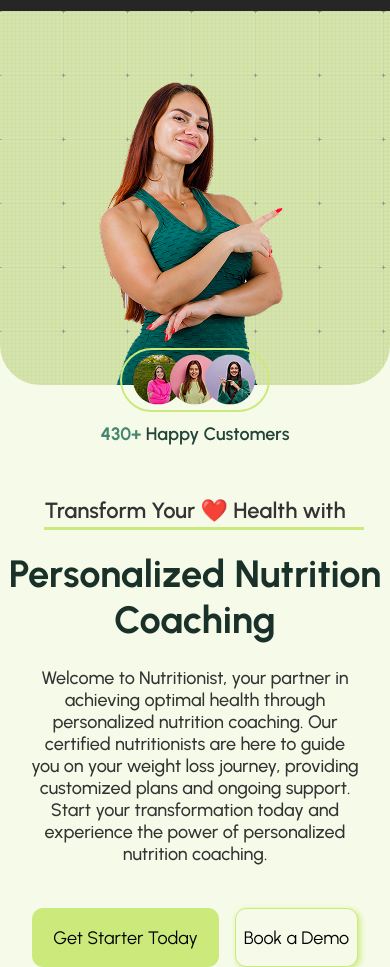
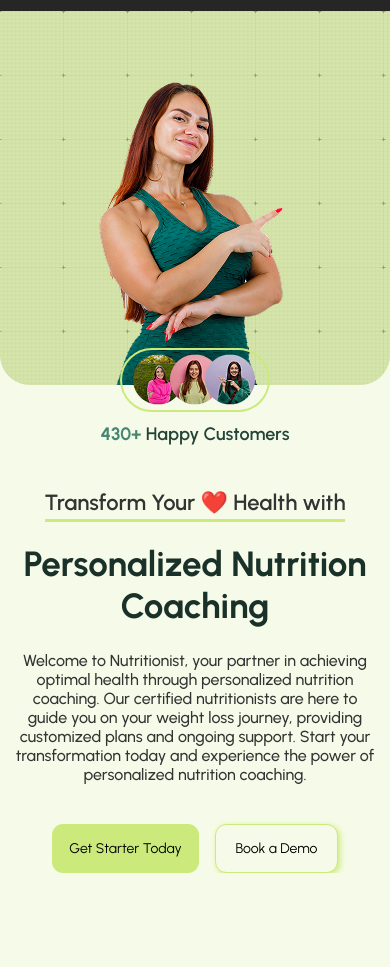
Before and after one commit to dvelatcodes/nutritionist, a plain HTML site: page index.html in a window 390 px wide. Shown: the part 63-1030 px from the top of the page. After the commit the page ends 936 px from the top, so only its background shows below. Drawn offline with Linux system fonts and the light colour scheme.

Commit message:
feature: worked on hompage

```diff
--- a/styles/homeMedia.css
+++ b/styles/homeMedia.css
@@ -165,92 +165,56 @@
   }
 }
 
-
 @media screen and (max-width: 425px) {
   .hero-left {
-    background-image: url('../assets/mobile/images/coach.png');
+    background-image: url("../assets/mobile/images/coach.png");
     width: 100vw;
     height: 374px;
-    border-bottom-left-radius: 2.5rem;
-    border-bottom-right-radius: 2.5rem;
+    border-bottom-left-radius: unset;
+    border-bottom-right-radius: unset;
   }
 
   .hero-right {
-    width: 100vw;
-    padding-top: 7rem;
-    display: flex;
-    flex-direction: column;
-    align-items: center;
-  }
-
-  .hero-right > .title {
-    text-align: center;
+    padding-top: 6.5rem;
   }
 
   .hero-right .title::before {
-    right: 0;
-    margin: auto;
-    width: 320px;
-    bottom: -0.4rem;
+    width: 300px;
   }
-
   .hero-right h1 {
-    text-align: center;
-    font-size: 38px;
-    font-weight: 700;
-    margin: 1.7rem 0 1.5rem 0;
+    font-size: 35px;
   }
 
   .hero-right p {
-    text-align: center;
-    width: 85%;
-    font-size: 18px;
-    margin-bottom: 2.7rem;
+    width: 92%;
+    font-size: 16px;
+    margin-bottom: 2.5rem;
   }
 
   .btn-cover {
-    display: flex;
-    column-gap: 1rem;
-    margin-bottom: 3.5rem;
+    margin-bottom: unset;
   }
 
   .btn-cover button {
-    cursor: pointer;
-    font-size: 18px;
-    height: 59px;
-    border-radius: 0.7rem;
-    transition: all 0.3s ease-in-out;
+    font-size: 14px;
+    height: 49px;
   }
 
   .btn-cover button:nth-child(1) {
-    width: 187px;
-    background-color: var(--color-lemon);
-    border: none;
+    width: 147px;
   }
 
-  .btn-cover button:nth-child(1):hover {
-    background-color: var(--color-thick-lemon);
-  }
-
-  .slogan {
-    flex-direction: column;
-    column-gap: 0;
-    width: fit-content;
-    row-gap: 0.7rem;
-    position: absolute;
-    left: 0;
-    right: 0;
-    margin: auto;
-    top: -2.3rem;
-  }
-
-  .slogan div {
-    border-radius: 2.3rem;
-    width: 150px;
-    height: 7.5vh;
+  .btn-cover button:nth-child(2) {
+    width: 123px;
   }
 
   .btn-cover {
     margin-bottom: 0;
   }
 }
+
+@media screen and (max-width: 375px) {
+  .hero-left {
+    height: 310px;
+  }
+}
```
